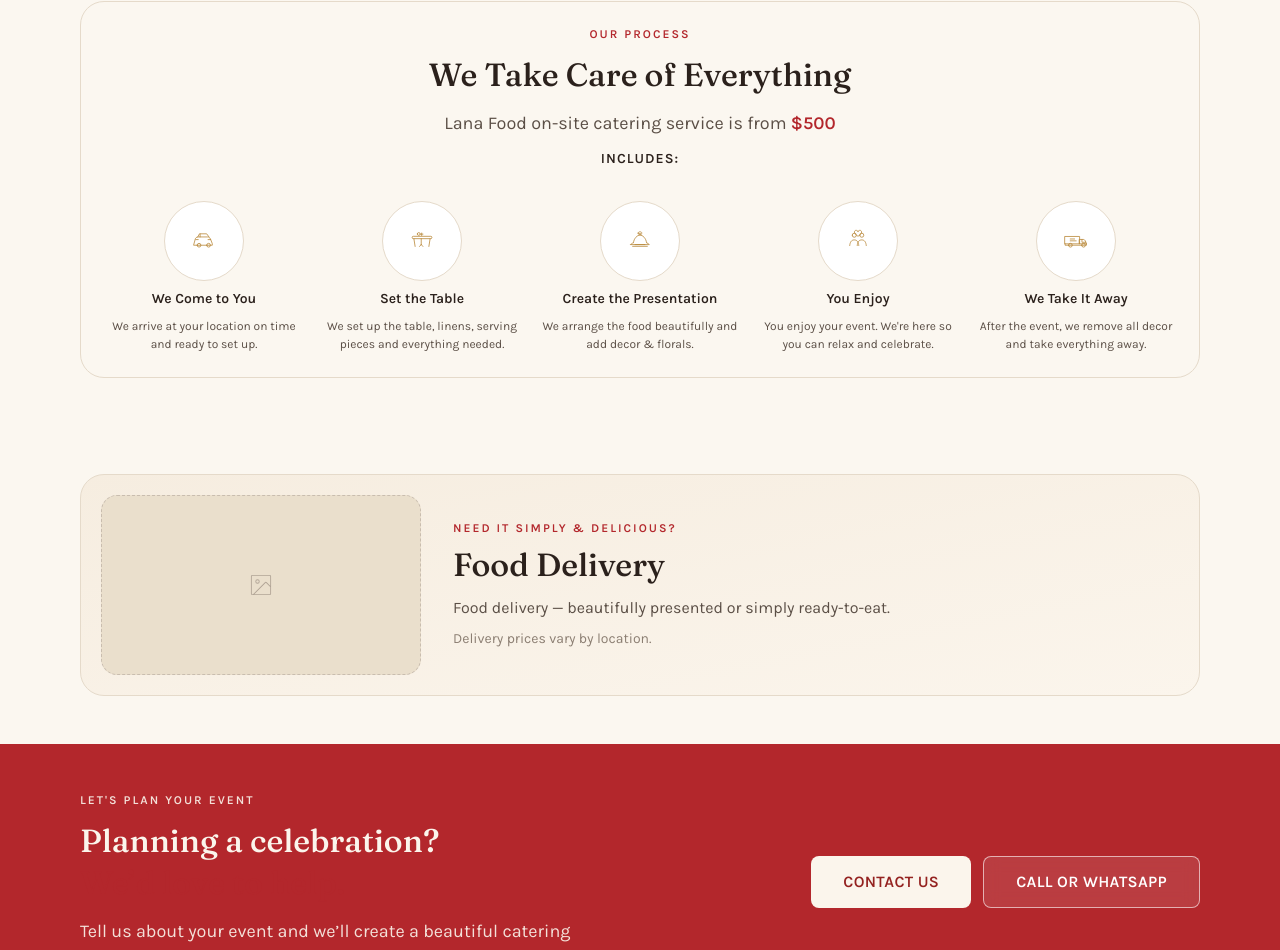
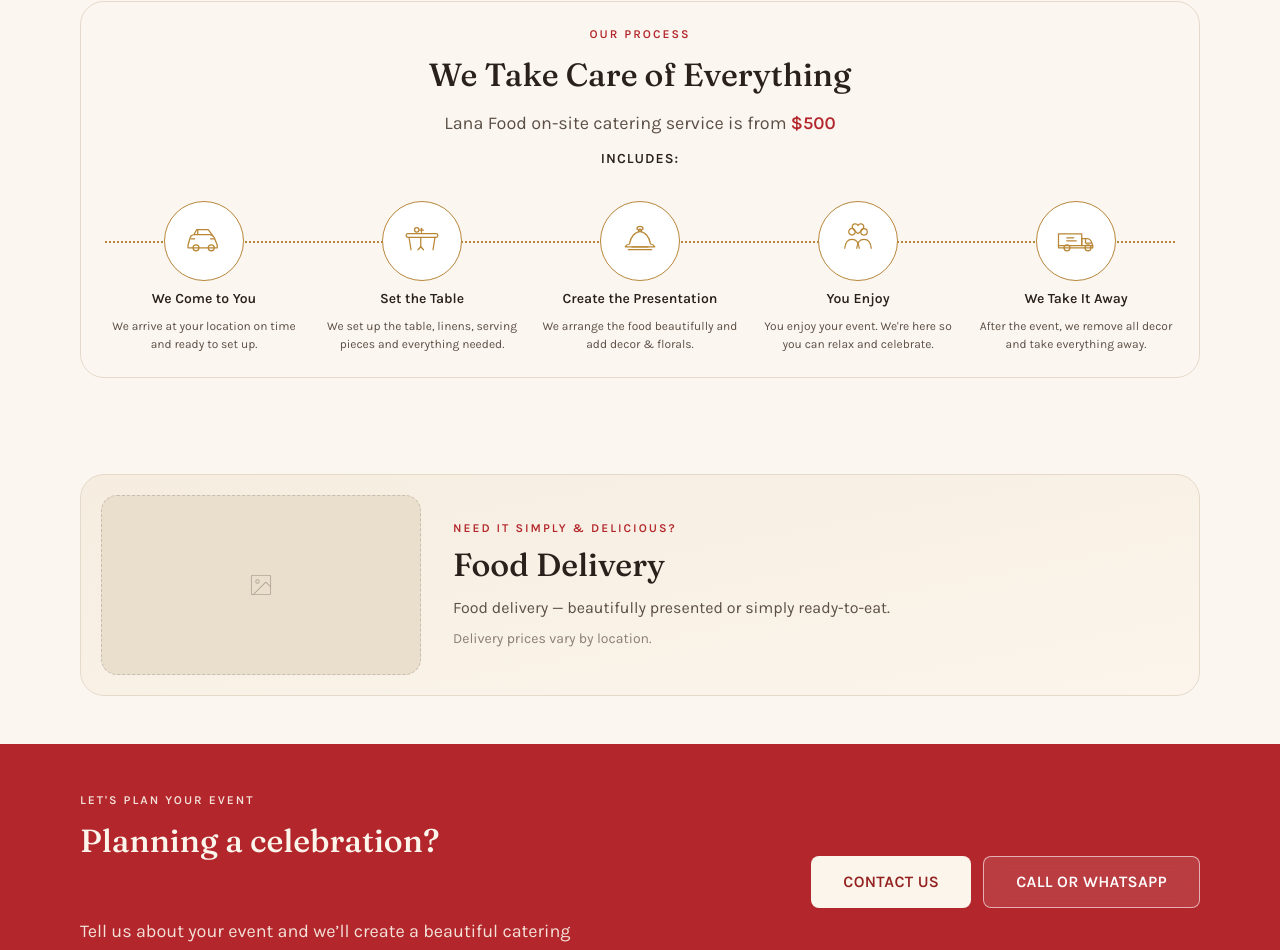
Before and after one commit to volharahulia/lana-food, a Next.js app: page /catering in a window 1280 px wide. Shown: the part 1798-2748 px from the top of the page. Built offline with nearby package versions, Linux system fonts and the light colour scheme.

Commit message:
Home Hero layot fixed

```diff
--- a/app/_components/Hero.tsx
+++ b/app/_components/Hero.tsx
@@ -50,24 +50,19 @@ export default function Hero() {
     <Section spacing="compact" width="full-bleed" background="cream" className="relative overflow-hidden">
       <Grid columns="hero-split">
         <div className="relative order-1 laptop:order-2 laptop:h-full">
-          {/* Mobile: stacked layout, no sibling to match height against — fixed crop.
-              Container-page mobile padding is 20px each side. */}
-          <ImagePlaceholder
-            ratio="4:5"
-            alt="Signature Lana Food spread of homemade dishes, ready for a celebration"
-            radiusClassName="rounded-lg tablet:hidden"
-            src={HERO_IMAGE_SRC}
-            sizes="calc(100vw - 40px)"
-            priority
-          />
-          {/* Tablet: still stacked (grid columns only start at laptop) — fixed crop.
-              Container-page tablet padding is 32px each side. */}
+          {/* Mobile + tablet: stacked layout, no sibling to match height against —
+              fixed 16:9 landscape crop (the source photo is itself a 16:9
+              horizontal shot, so this shows it uncropped rather than punching a
+              tall portrait window into a wide scene). One box covers both
+              breakpoints since the ratio no longer changes between them — only
+              the container padding does (20px mobile / 32px tablet), reflected
+              in `sizes`. */}
           <ImagePlaceholder
             ratio="16:9"
             alt="Signature Lana Food spread of homemade dishes, ready for a celebration"
-            radiusClassName="rounded-lg hidden tablet:block laptop:hidden"
+            radiusClassName="rounded-lg laptop:hidden"
             src={HERO_IMAGE_SRC}
-            sizes="calc(100vw - 64px)"
+            sizes="(min-width: 768px) calc(100vw - 64px), calc(100vw - 40px)"
             priority
           />
           {/* Laptop+: side-by-side with text — no fixed aspect box. The image
--- a/app/catering/_components/CateringProcessService.tsx
+++ b/app/catering/_components/CateringProcessService.tsx
@@ -48,27 +48,38 @@ export default function CateringProcessService() {
         </div>
 
         {steps.length > 0 && (
-          <Grid
-            columns={{ base: 2, tablet: 3, laptop: 5 }}
-            gap="md"
-            as="ul"
-            className="mt-8"
-          >
+          // Icon and title/description stay one flex-col unit per step (as before)
+          // so responsive wrapping on mobile/tablet keeps each step's icon paired
+          // with its own text. The connector is a single absolutely-positioned
+          // line behind the list, shown only at the laptop breakpoint where the
+          // 5 steps are guaranteed one row — top-10 matches the h-20 icon circle
+          // (its own top edge is the row's top edge, so its center sits at exactly
+          // half its own height). Circles paint after it in DOM order and carry an
+          // opaque fill, so the line reads as running behind them, not through them.
+          <div className="relative mt-8">
+            <span
+              aria-hidden
+              className="pointer-events-none absolute inset-x-0 top-10 hidden h-0 border-t-2 border-dotted border-gold-decorative laptop:block"
+            />
+            <Grid columns={{ base: 2, tablet: 3, laptop: 5 }} gap="md" as="ul" className="relative">
               {steps.map((step) => (
                 <li key={step.id} className="flex flex-col items-center gap-2 text-center">
                   <span
                     aria-hidden
-                  className="flex h-20 w-20 items-center justify-center rounded-full border border-border-hairline bg-surface-white"
+                    className="relative flex h-20 w-20 items-center justify-center rounded-full border border-gold-decorative bg-surface-white"
                   >
-                  <Image src={step.icon} alt="" width={40} height={40} />
+                    <Image src={step.icon} alt="" width={64} height={64} />
                   </span>
                   <span className="font-body text-sm font-semibold text-ink-900">
                     {step.title}
                   </span>
-                <p className="font-body text-xs leading-[1.5] text-ink-700">{step.description}</p>
+                  <p className="font-body text-xs leading-[1.5] text-ink-700">
+                    {step.description}
+                  </p>
                 </li>
               ))}
             </Grid>
+          </div>
         )}
       </Surface>
     </Section>
```
Lines whose indentation alone changed are shown as unchanged.
